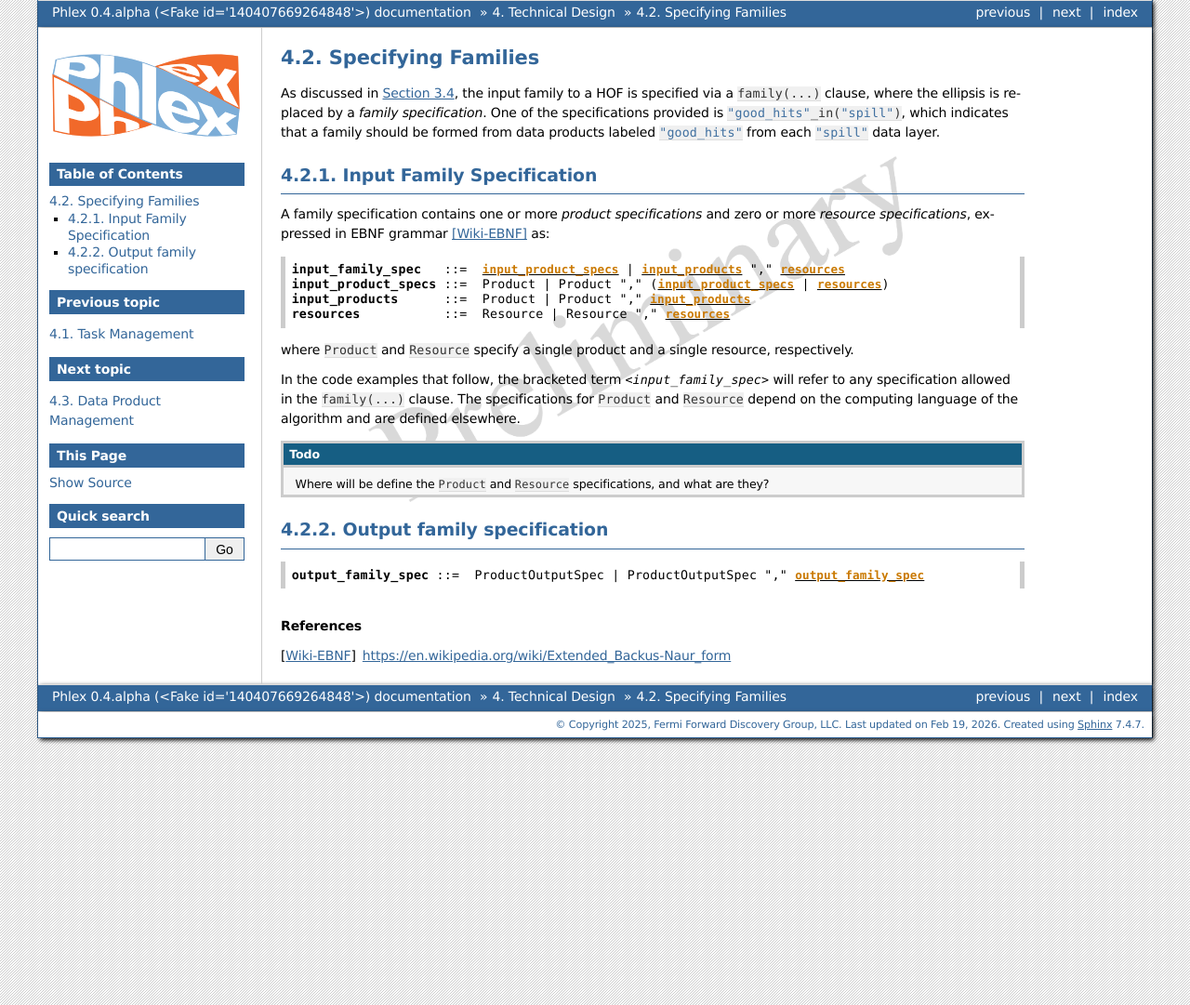
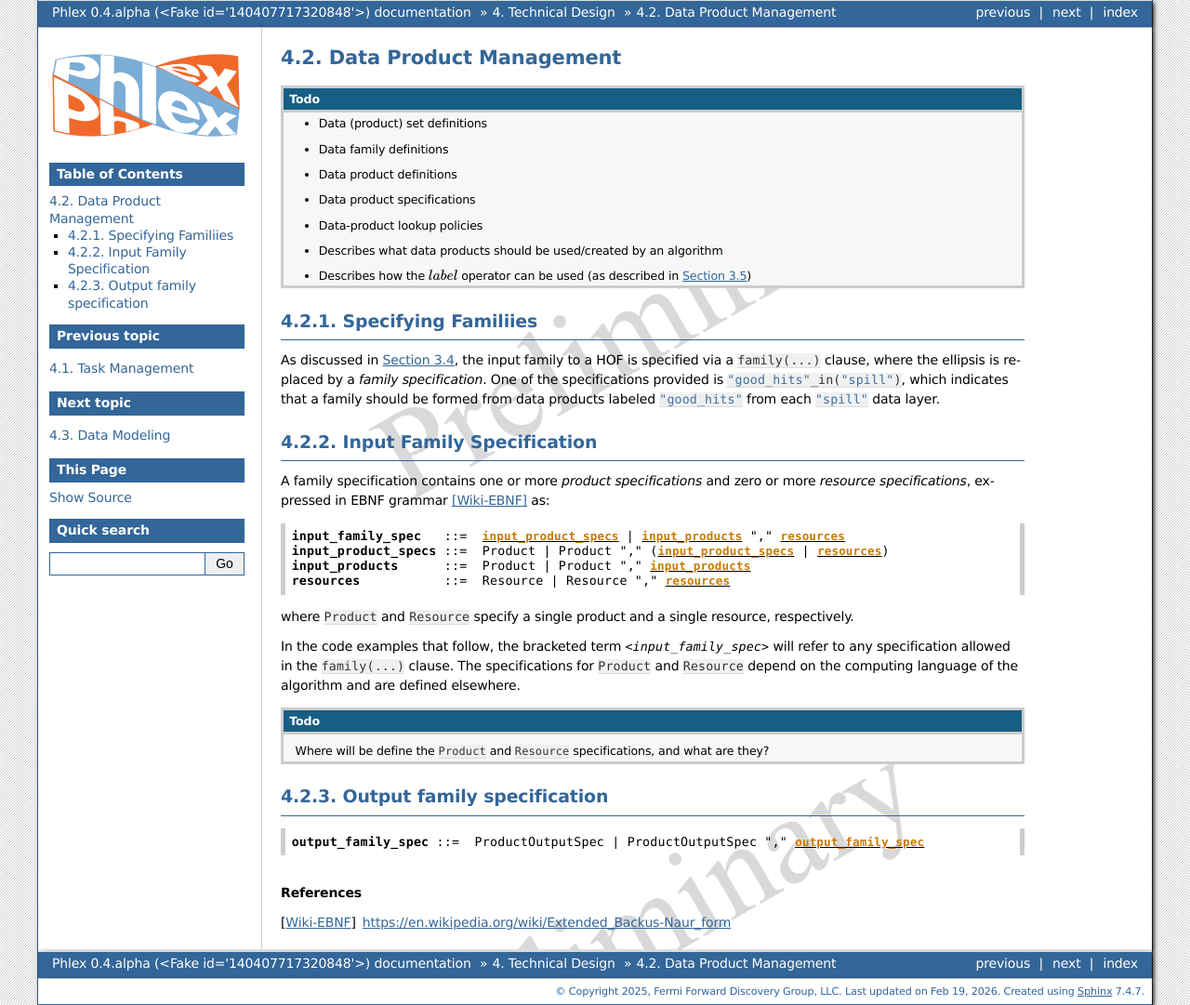
Before and after one commit to Framework-R-D/phlex-design, a Sphinx documentation site: the page built from doc/ch_subsystem_design/data_product_management.rst, in a window 1280 px wide. Shown: the whole page at 93% size. Built offline with Sphinx 7.4.7, drawn with Linux system fonts in a browser that asks for light colours.

Commit message:
Reorganize data product documentation
Merged data_management.rst and sequence_spec.rst into a single
data_product_management.rst file to consolidate related content.
The new file structure places family specification details as
a subsection under the broader data product management topic.

Updated subsystems.gv to improve graph readability by adding
line breaks to multi-word node labels.

Updated supporting_design.rst toctree to reference the
consolidated file instead of the two separate files.

```diff
--- a/doc/ch_subsystem_design/sequence_spec.rst
+++ b/doc/ch_subsystem_design/data_product_management.rst
@@ -1,12 +1,24 @@
-====================
-Specifying Families
-====================
+Data Product Management
+=======================
+
+.. todo::
+   - Data (product) set definitions
+   - Data family definitions
+   - Data product definitions
+   - Data product specifications
+   - Data-product lookup policies
+   - Describes what data products should be used/created by an algorithm
+   - Describes how the :math:`\textit{label}` operator can be used (as described in :numref:`ch_conceptual_design/supported_hofs:Supported Higher-Order Functions`)
+
+
+Specifying Familiies
+--------------------
 
 As discussed in :numref:`ch_conceptual_design/registration:Framework Registration`, the input family to a HOF is specified via a :cpp:`family(...)` clause, where the ellipsis is replaced by a *family specification*.
 One of the specifications provided is :cpp:`"good_hits"_in("spill")`, which indicates that a family should be formed from data products labeled :cpp:`"good_hits"` from each :cpp:`"spill"` data layer.
 
 Input Family Specification
-----------------------------
+--------------------------
 
 A family specification contains one or more *product specifications* and zero or more *resource specifications*, expressed in EBNF grammar [Wiki-EBNF]_ as:
 
@@ -26,7 +38,7 @@ The specifications for :cpp:`Product` and :cpp:`Resource` depend on the computin
     Where will be define the :cpp:`Product` and :cpp:`Resource` specifications, and what are they?
 
 Output family specification
------------------------------
+---------------------------
 
 .. productionlist::
     output_family_spec : ProductOutputSpec | ProductOutputSpec "," `output_family_spec`
--- a/doc/supporting_design.rst
+++ b/doc/supporting_design.rst
@@ -10,8 +10,7 @@ The graph below depicts the relationships between the framework subsystems.
    :maxdepth: 2
 
    ch_subsystem_design/task_management
-   ch_subsystem_design/sequence_spec
-   ch_subsystem_design/data_management
+   ch_subsystem_design/data_product_management
    ch_subsystem_design/data_modeling
    ch_subsystem_design/metadata_management
    ch_subsystem_design/io
```
Also changed, not shown: doc/ch_subsystem_design/data_management.rst (deleted, +0 -11 lines), 1 other file.
